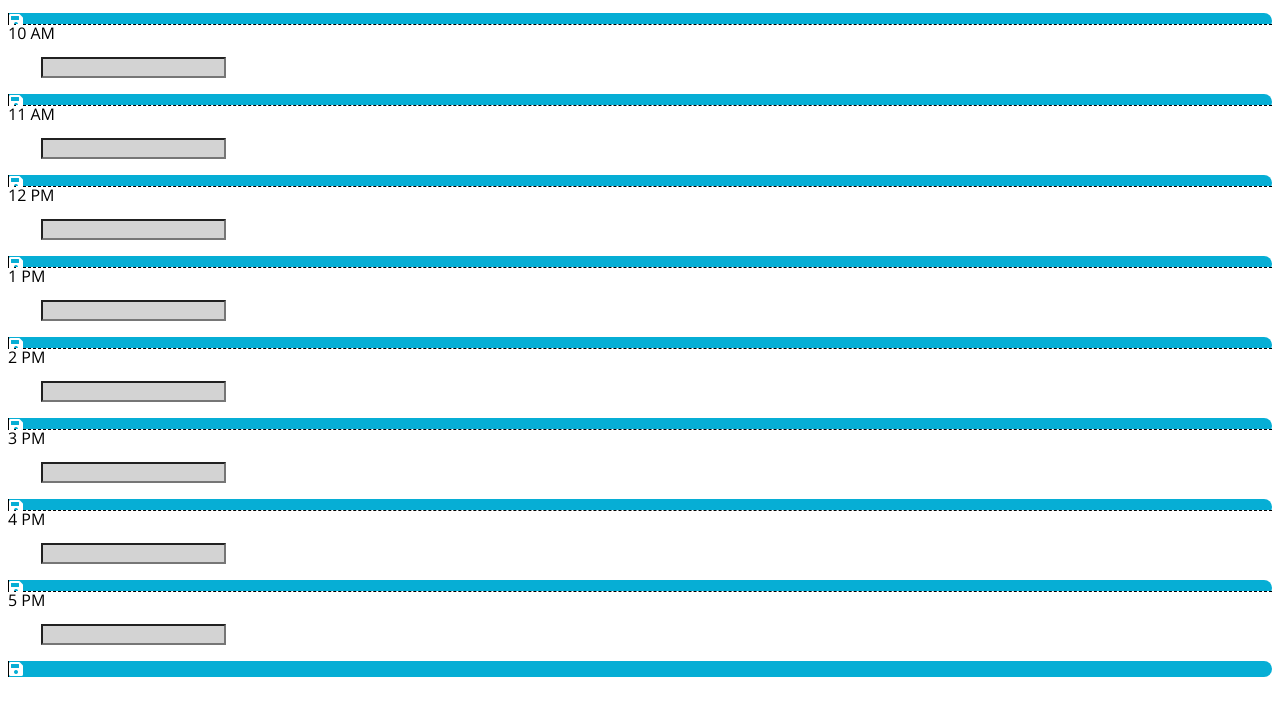
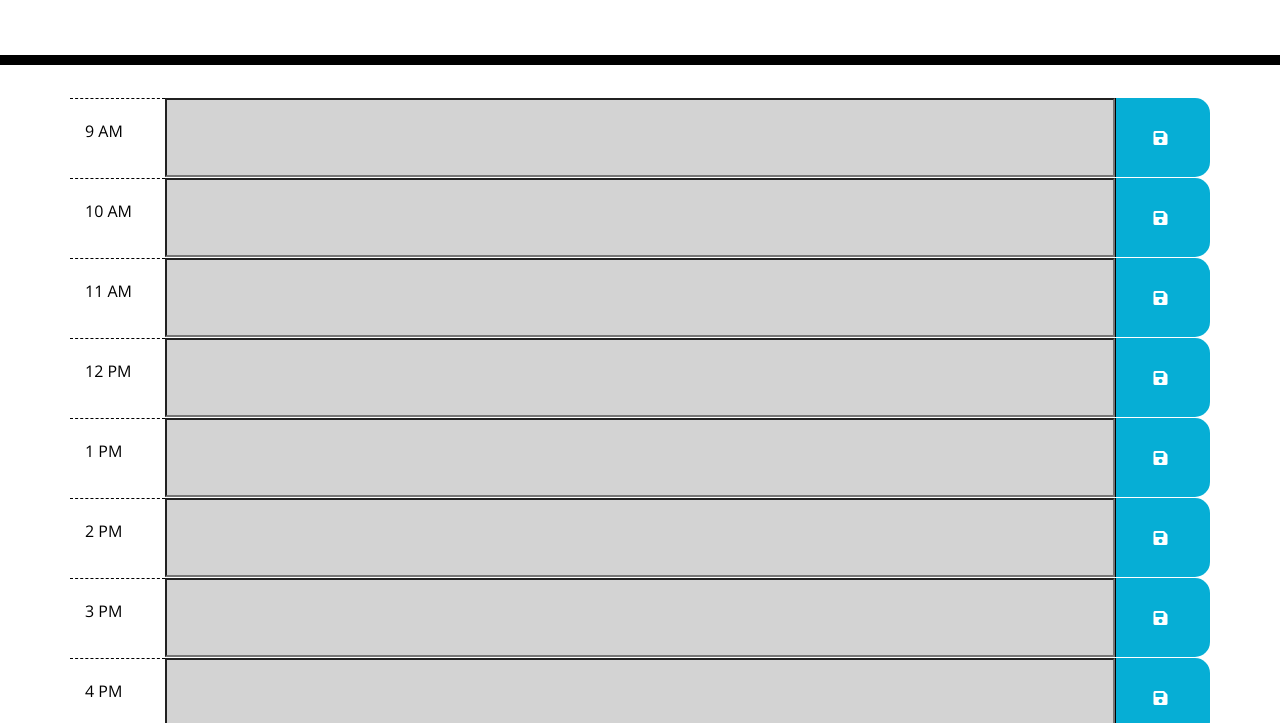
Before and after one commit to JamesHuang0/Work-Day-Scheduler, a plain HTML site: page index.html in a window 1280 px wide. Shown: the part 239-962 px from the top of the page. Drawn offline with nearby package versions, Linux system fonts and the light colour scheme; files that its build step writes are made by us from their sources.

Commit message:
fixed css link placement

```diff
--- a/assets/css/style.css
+++ b/assets/css/style.css
@@ -69,3 +69,9 @@ textarea{
   font-size: 20px;
   transition: all .3s ease-in-out;
 }
+
+.fas {
+  position: absolute;
+  top: 40%;
+  left: 40%;
+}
--- a/assets/js/script.js
+++ b/assets/js/script.js
@@ -50,7 +50,7 @@ $(document).ready(function () {
 
     function renderPlans() {
         for (var i = 0; i <= 12; i++) {
-            $
+            $("#" + i + "Row").val(localStorage.getItem(i));
         }
     }
-})
+});
--- a/index.html
+++ b/index.html
@@ -5,8 +5,7 @@
     <meta name="viewport" content="width=device-width, initial-scale=1.0" />
     <meta http-equiv="X-UA-Compatible" content="ie=edge" />
     <link
-      rel="stylesheet" href="./assets/css/style.css"
-      href="https://stackpath.bootstrapcdn.com/bootstrap/4.3.1/css/bootstrap.min.css"
+      rel="stylesheet" href="https://stackpath.bootstrapcdn.com/bootstrap/4.3.1/css/bootstrap.min.css"
     />
     <link
       rel="stylesheet"
@@ -18,7 +17,7 @@
       href="https://fonts.googleapis.com/css?family=Open+Sans&display=swap"
       rel="stylesheet"
     />
-    <link rel="stylesheet" href="style.css" />
+    <link rel="stylesheet" href="./assets/css/style.css" />
     <title>Work Day Scheduler</title>
   </head>
 
```
